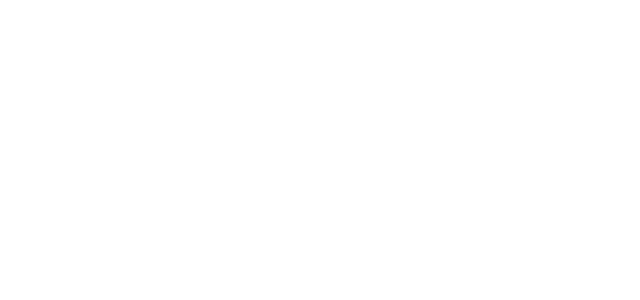
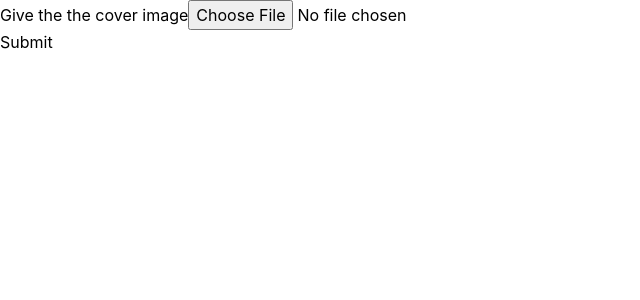
Before and after one commit to DevMehta-30/Portfolio, a React (Create React App) app in the folder portfolio/: page /data in a window 1280 px wide. Before the commit this address had no page. Shown: the top 300 px of the page, without its empty margins (0-640 px from the left). Built offline with nearby package versions, Linux system fonts and the light colour scheme.

Commit message:
Firebase connected

```diff
--- a/portfolio/package.json
+++ b/portfolio/package.json
@@ -6,6 +6,7 @@
     "@testing-library/jest-dom": "^5.16.5",
     "@testing-library/react": "^13.4.0",
     "@testing-library/user-event": "^13.5.0",
+    "firebase": "^9.23.0",
     "react": "^18.2.0",
     "react-dom": "^18.2.0",
     "react-router-dom": "^6.14.1",
--- a/portfolio/src/App.js
+++ b/portfolio/src/App.js
@@ -1,5 +1,6 @@
 import './App.css';
-import Home from "./pages/home"
+import Home from "./pages/home/index"
+import Data from "./pages/data/index"
 import {
   BrowserRouter as Router,
   Route,
@@ -11,6 +12,7 @@ function App() {
       <Router>
         <Routes>
           <Route path='/' element={<Home />}></Route>
+          <Route path='/data' element={<Data />}></Route>
         </Routes>
       </Router>
     </div>
--- /dev/null
+++ b/portfolio/src/firebase.js
@@ -0,0 +1,19 @@
+// Import the functions you need from the SDKs you need
+import { initializeApp } from "firebase/app";
+import {getStorage} from "firebase/storage";
+// TODO: Add SDKs for Firebase products that you want to use
+// https://firebase.google.com/docs/web/setup#available-libraries
+
+// Your web app's Firebase configuration
+const firebaseConfig = {
+  apiKey: "AIzaSyCGybtLf3O7_uelpHgMCE9z2VC8yLS2nAc",
+  authDomain: "projects-cbb90.firebaseapp.com",
+  projectId: "projects-cbb90",
+  storageBucket: "projects-cbb90.appspot.com",
+  messagingSenderId: "591457702234",
+  appId: "1:591457702234:web:8b381f9b65acf59f75a363"
+};
+
+// Initialize Firebase
+const app = initializeApp(firebaseConfig);
+export const storage = getStorage(app);
--- /dev/null
+++ b/portfolio/src/pages/data/index.jsx
@@ -0,0 +1,39 @@
+import React from "react";
+import { useState } from "react";
+import { storage } from "../../firebase";
+import { ref,uploadBytes } from "firebase/storage";
+function Index() {
+  const [image, setImage] = useState(null);
+  const uploadImage = () => {
+    if (image == null) return;
+    const imageRef = ref(storage, `${image.name}`);
+    uploadBytes(imageRef,image).then(()=>{
+        alert("Submitted");
+    });
+  };
+  return (
+    <>
+      {/* <form action=""> */}
+        {/* <label htmlFor="">
+          Enter the Project Name:
+          <input type="text" />
+        </label>
+        <label htmlFor="">
+          Enter the description for the Project:
+          <input type="text" />
+        </label> */}
+        <div htmlFor="">
+          Give the the cover image
+          <input
+            type="file"
+            onChange={(event) => {
+              setImage(event.target.files[0]);
+            }}
+          />
+        </div>
+        <button onClick={uploadImage}>Submit</button>
+      {/* </form> */}
+    </>
+  );
+}
+export default Index;
--- a/portfolio/src/pages/home.jsx
+++ /dev/null
@@ -1,14 +0,0 @@
-import React from "react";
-import Navbar from "../components/Navbar";
-import Landing from "../components/landing";
-import MyProjects from "../components/MyProjects";
-function Home() {
-  return (
-    <>
-      <Navbar />
-      <Landing />
-      <MyProjects />
-    </>
-  );
-}
-export default Home;
--- /dev/null
+++ b/portfolio/src/pages/home/index.jsx
@@ -0,0 +1,14 @@
+import React from "react";
+import Navbar from "../../components/Navbar";
+import Landing from "../../components/landing";
+import MyProjects from "../../components/MyProjects";
+function index() {
+  return (
+    <>
+      <Navbar />
+      <Landing />
+      <MyProjects />
+    </>
+  );
+}
+export default index;
```
Also changed, not shown: 1 other file (tests, documents, lock files or other folders).
